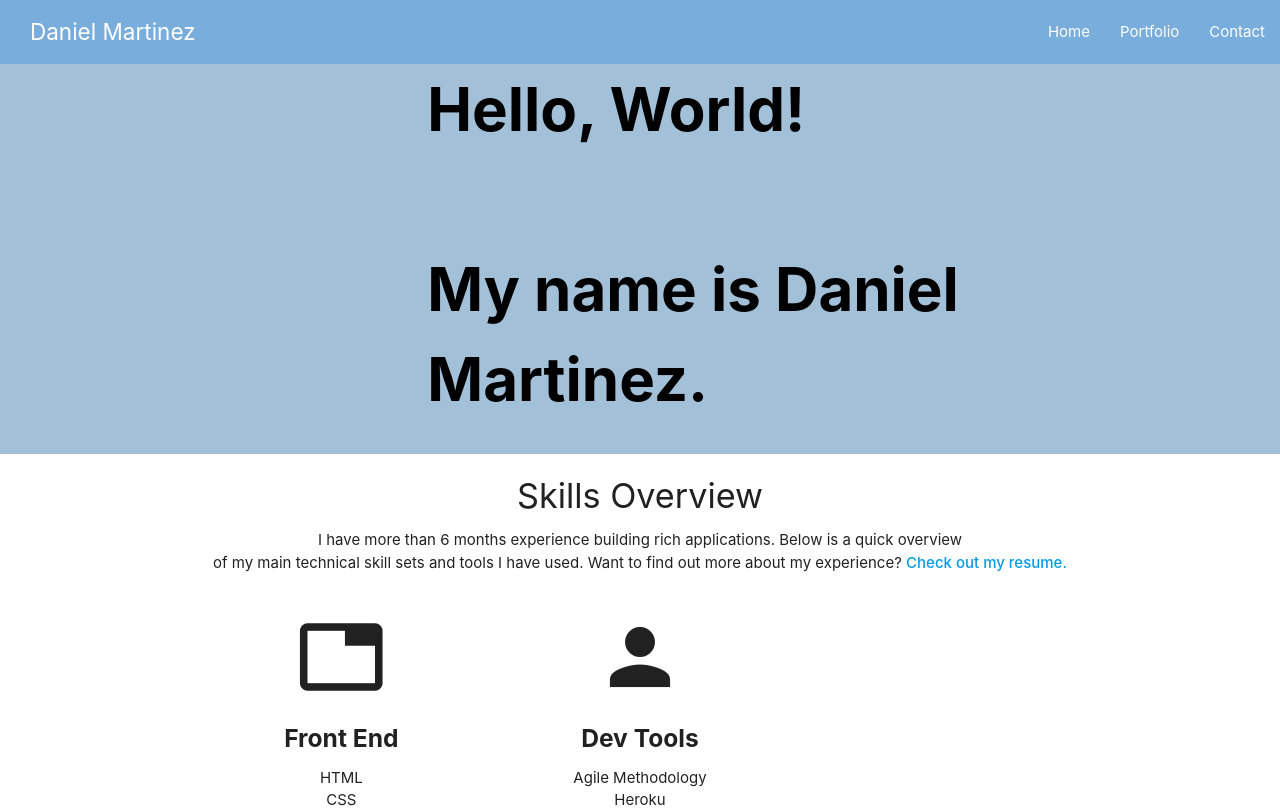
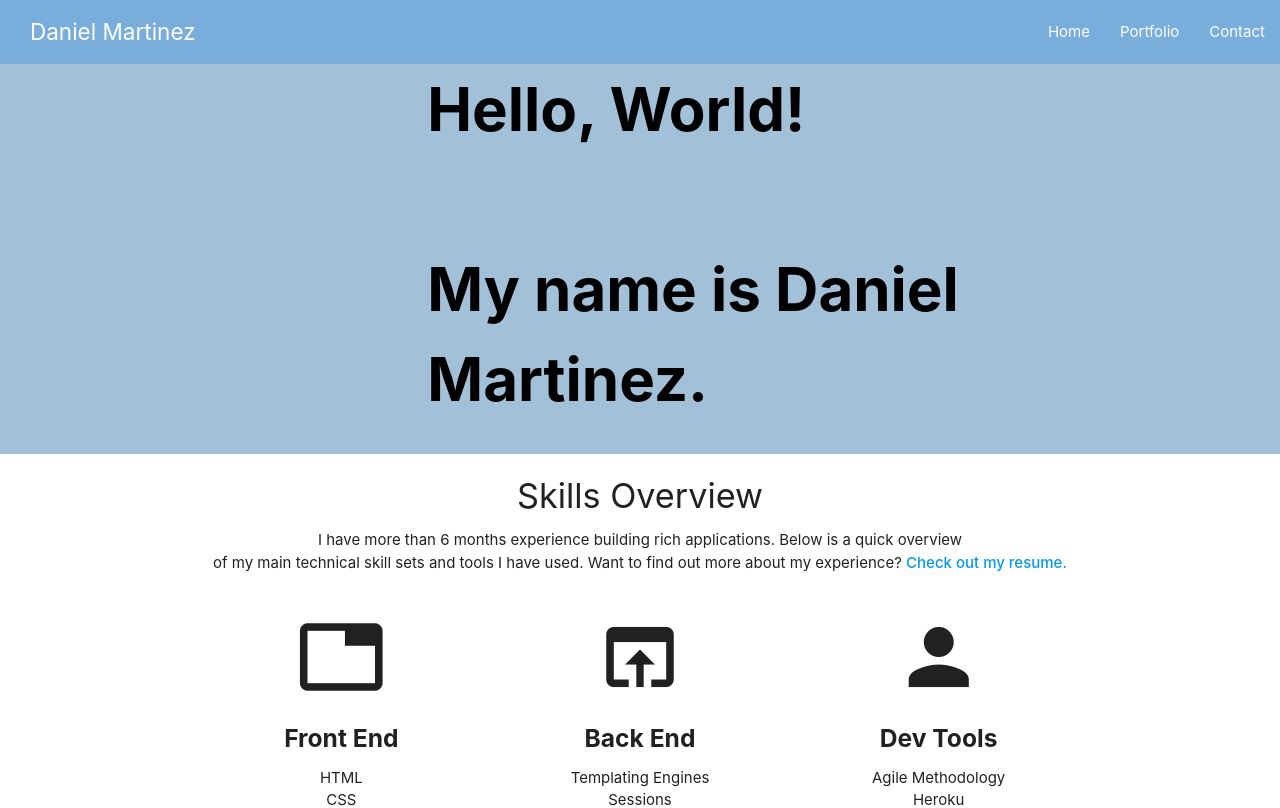
Before and after one commit to xdanielmtz/react-portfolio, a React (Create React App) app: page /#/ in a window 1280 px wide. Shown: the top 808 px of the page. Built offline with nearby package versions, Linux system fonts and the light colour scheme.

Commit message:
added back end skills in home jsx

```diff
--- a/src/pages/Home/Home.jsx
+++ b/src/pages/Home/Home.jsx
@@ -1,4 +1,5 @@
 import React from "react";
+import BackEndSkills from "../../components/BackEndSkills/BackEndSkills";
 import Banner from "../../components/Banner/Banner";
 import FrontEndSkills from "../../components/FrontEndSkills/FrontEndSkills";
 import HomeOverview from "../../components/HomeOverview/HomeOverview";
@@ -11,8 +12,8 @@ const Home = () => {
       <HomeOverview />
       <div className="container">
         <div className="row">
-          <FrontEndSkills/>
-
+          <FrontEndSkills />
+          <BackEndSkills />
           <div className="col s4 center-align">
             <i className="large material-icons">person</i>
             <h5 style={{ fontWeight: "bold" }}>Dev Tools</h5>
```
Also changed, not shown: 1 other file (tests, documents, lock files or other folders).
